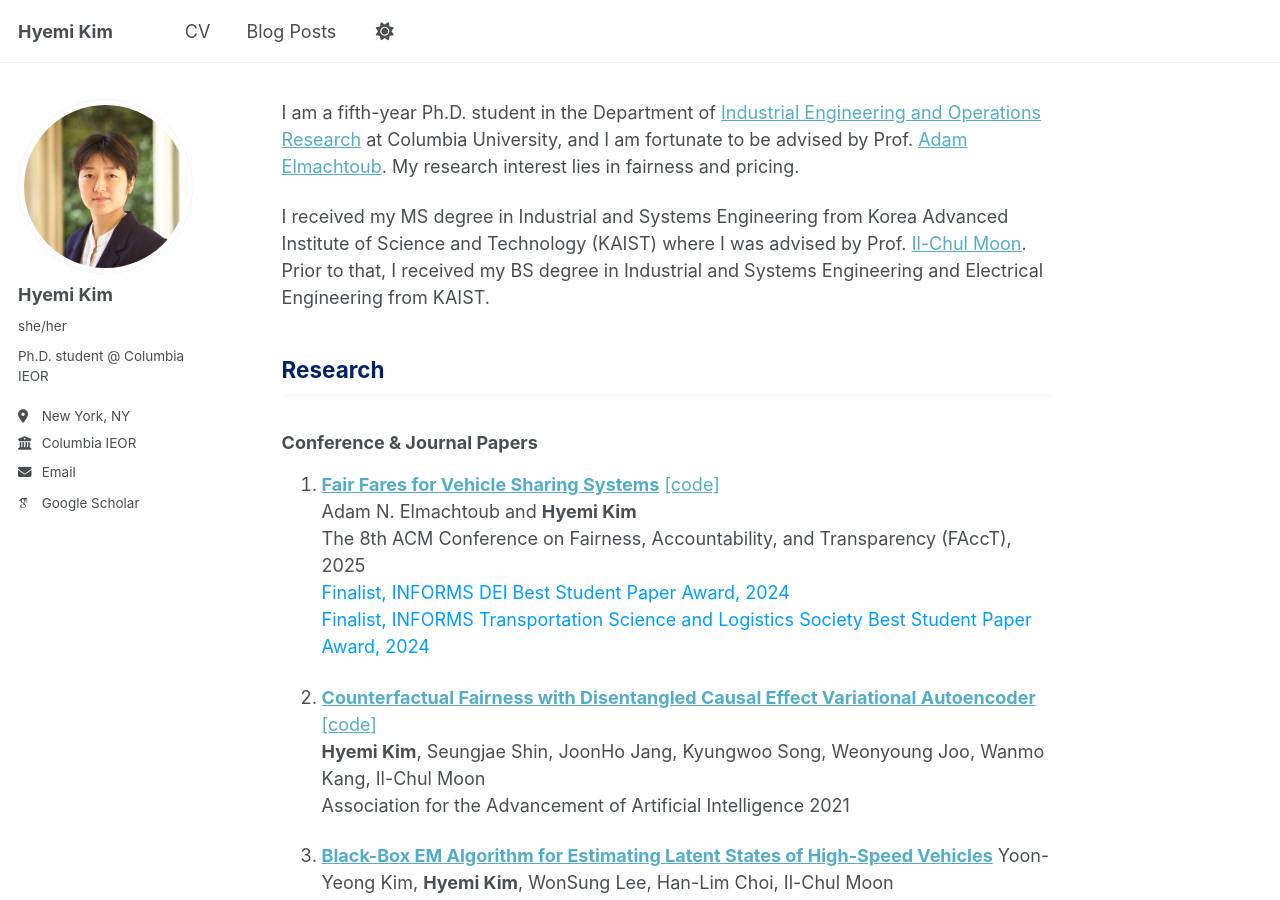
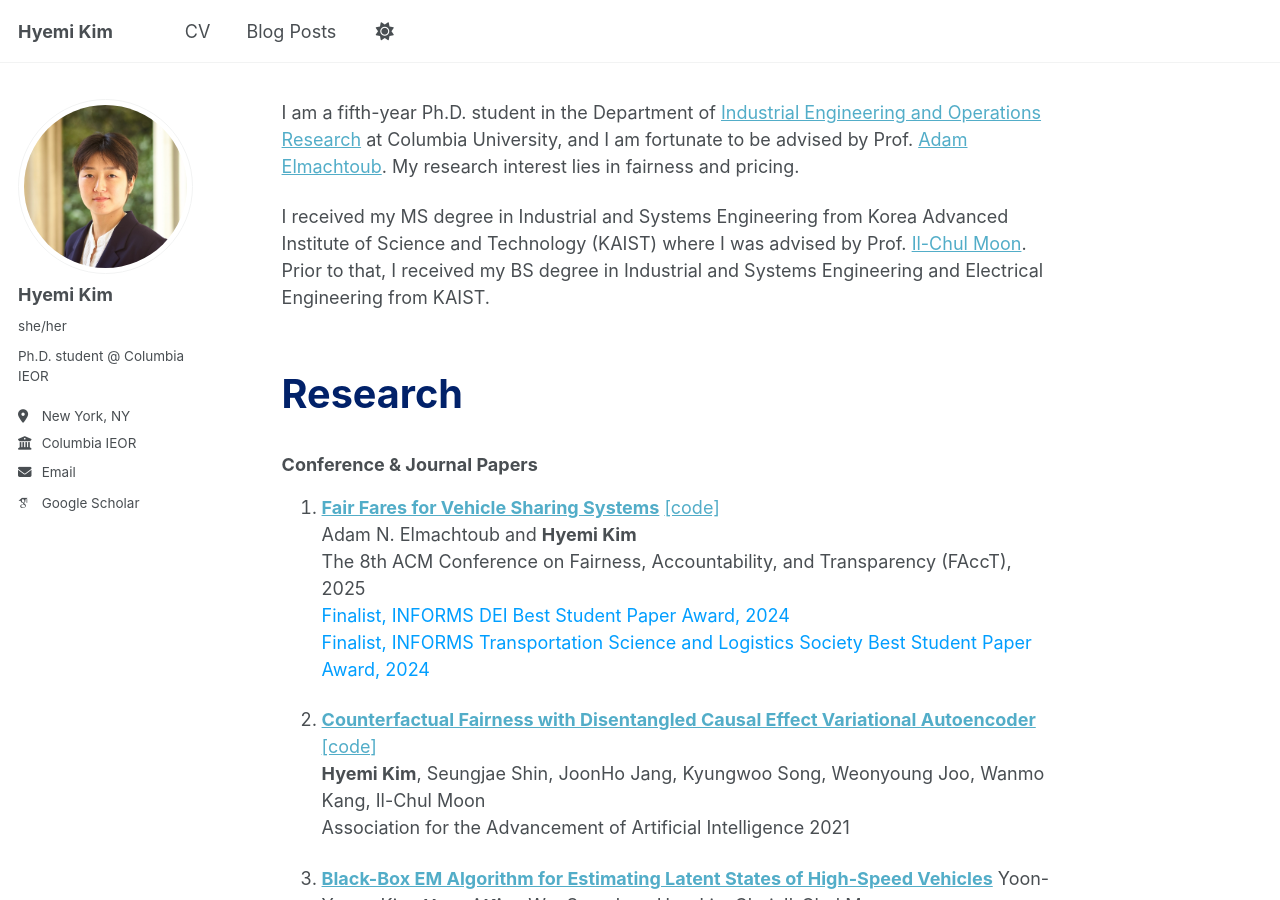
Before and after one commit to HyemiK1m/hyemik1m.github.io, a Jekyll site: the page built from _pages/about.md, in a window 1280 px wide and 900 px high. Built offline with Jekyll 4.4.1, drawn with Linux system fonts in a browser that asks for light colours; some web fonts are replaced; a script that is not in the unit is left out.

Commit message:
Update about.md

```diff
--- a/_pages/about.md
+++ b/_pages/about.md
@@ -9,7 +9,7 @@ I am a fifth-year Ph.D. student in the Department of [Industrial Engineering and
 
 I received my MS degree in Industrial and Systems Engineering from Korea Advanced Institute of Science and Technology (KAIST) where I was advised by Prof. [Il-Chul Moon](https://aai.kaist.ac.kr/bbs/board.php?bo_table=sub2_1&wr_id=3). Prior to that, I received my BS degree in Industrial and Systems Engineering and Electrical Engineering from KAIST.
 
-<h2 style="color:#012169;">Research</h2>
+<h1 style="color:#012169; border-bottom:none; font-size:2.2em; font-weight:700; margin-top:1.5em; margin-bottom:0.3em;">Research</h1>
 ### Conference & Journal Papers
 1. [**Fair Fares for Vehicle Sharing Systems**](https://papers.ssrn.com/sol3/papers.cfm?abstract_id=4699813) [[code]](https://github.com/HyemiK1m/Fair_Fares)<br>
 Adam N. Elmachtoub and **Hyemi Kim**<br>
```
